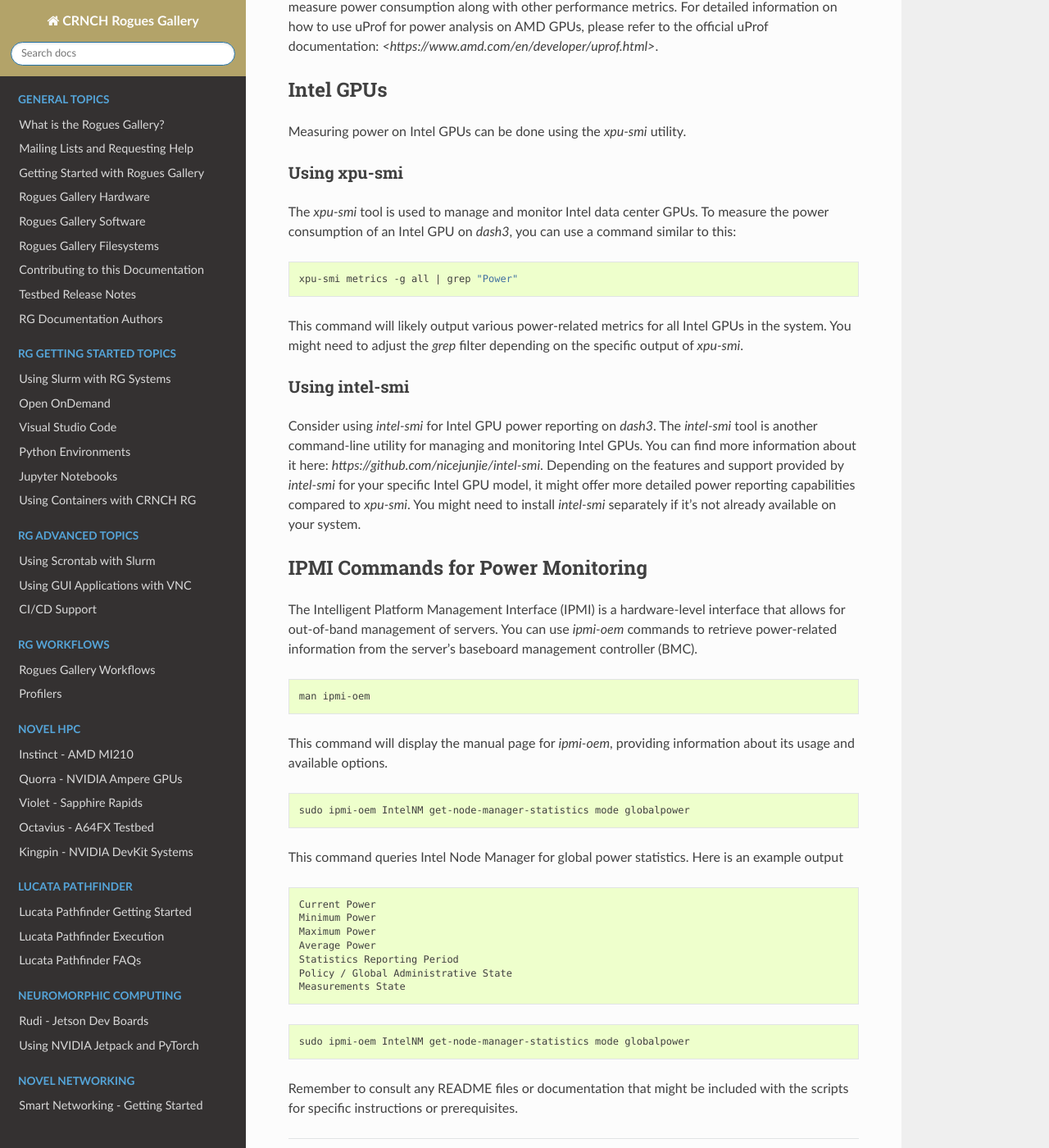
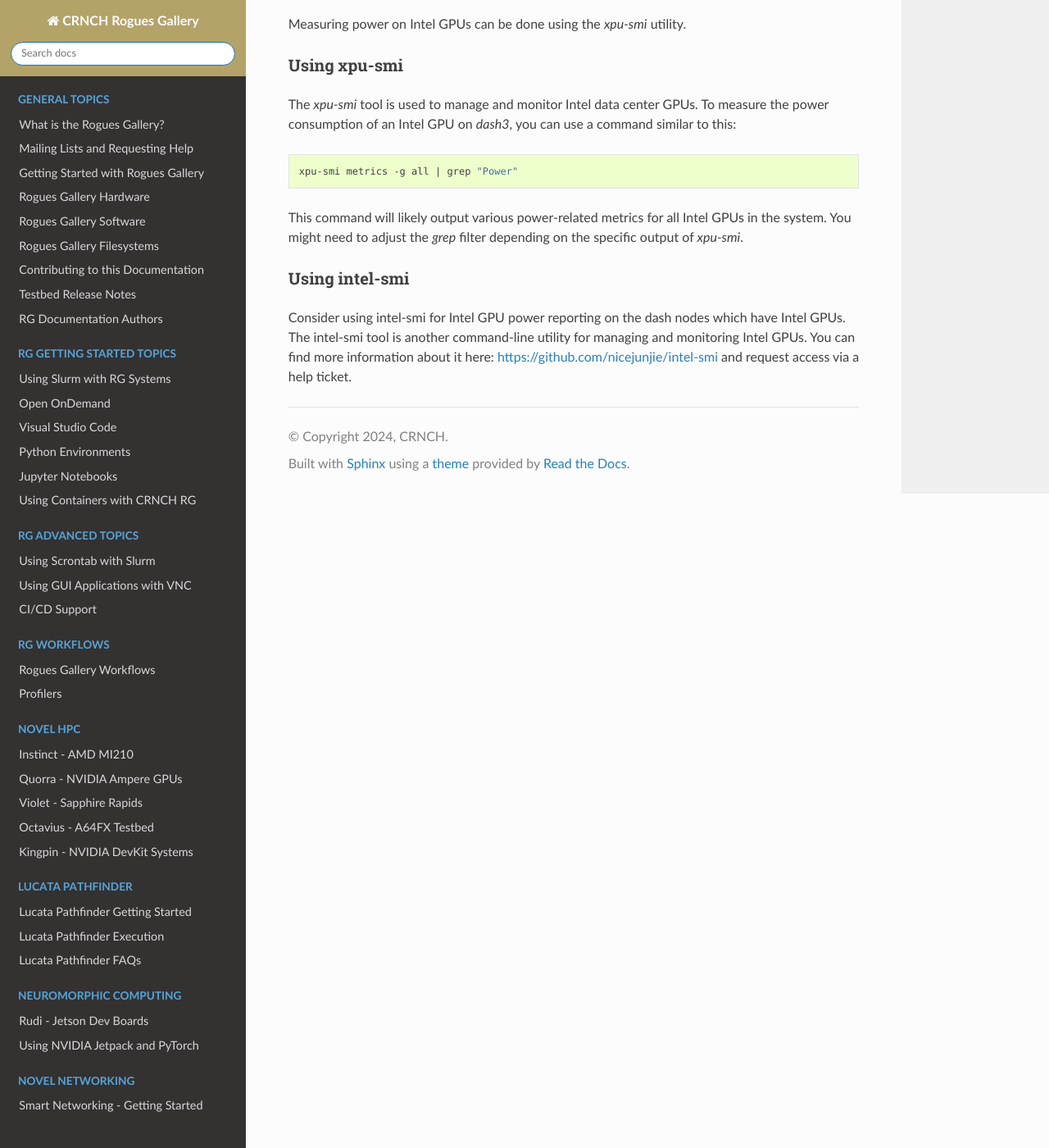
Before and after one commit to gt-crnch-rg/read-the-docs, a Sphinx documentation site: the page built from docs/measurements/gpu-power-monitoring.rst, in a window 1280 px wide and 1400 px high, scrolled down 3601 px. Shown: the whole window at 82% size. Built offline with Sphinx 7.4.7 and the Read the Docs theme 3.1.0, drawn with Linux system fonts in a browser that asks for light colours; pages that are not in the unit, such as notebooks, are missing from menus; some of the changed text lies outside the part shown.

Commit message:
updated docs + file refactoring

```diff
--- a/docs/measurements/gpu-power-monitoring.rst
+++ b/docs/measurements/gpu-power-monitoring.rst
@@ -68,14 +68,7 @@
 Using DCGM
 ~~~~~~~~~~
 
-DCGM offers a higher-level interface for GPU monitoring and management. An example of using DCGM to measure power can often be found within Slurm prolog scripts used in high-performance computing environments. These scripts are executed before a job starts and can be used to gather information about the allocated resources.
-
-.. code-block:: bash
-
-   less /projects/slurm/scripts/prolog
-   less /projects/slurm/scripts/epilog
-
-The Slurm prolog script initializes DCGM monitoring at the beginning of a job, and the epilog script stops monitoring and saves the collected data at the end of the job.
+DCGM offers a higher-level interface for GPU monitoring and management. DCGM is often integrated into workload management systems like Slurm to automatically collect GPU monitoring data for jobs. This is commonly done using Slurm prolog and epilog scripts, which are executed by Slurm before and after a job runs, respectively. The Slurm prolog script initializes DCGM monitoring at the beginning of a job, and the epilog script stops monitoring and saves the collected data at the end of the job.
 The output of the DCGM monitoring is then saved to files.
 
 **Prolog Script Examples:**
@@ -182,37 +175,4 @@
 Using intel-smi
 ~~~~~~~~~~~~~~~
 
-Consider using `intel-smi` for Intel GPU power reporting on `dash3`. The `intel-smi` tool is another command-line utility for managing and monitoring Intel GPUs. You can find more information about it here: `https://github.com/nicejunjie/intel-smi`. Depending on the features and support provided by `intel-smi` for your specific Intel GPU model, it might offer more detailed power reporting capabilities compared to `xpu-smi`. You might need to install `intel-smi` separately if it's not already available on your system.
-
-IPMI Commands for Power Monitoring
-==================================
-
-The Intelligent Platform Management Interface (IPMI) is a hardware-level interface that allows for out-of-band management of servers. You can use `ipmi-oem` commands to retrieve power-related information from the server's baseboard management controller (BMC).
-
-.. code-block:: bash
-
-   man ipmi-oem
-
-This command will display the manual page for `ipmi-oem`, providing information about its usage and available options.
-
-.. code-block:: bash
-
-   sudo ipmi-oem IntelNM get-node-manager-statistics mode globalpower
-
-This command queries Intel Node Manager for global power statistics. Here is an example output
-
-.. code-block:: text
-
-   Current Power                                                                                                                                                                                       : 575 Watts
-   Minimum Power                                                                                                                                                                                       : 13 Watts
-   Maximum Power                                                                                                                                                                                       : 1017 Watts
-   Average Power                                                                                                                                                                     1192196 seconds    579 Watts
-   Statistics Reporting Period
-   Policy / Global Administrative State                                                                                                                                     In Progress                 : Enabled
-   Measurements State
-
-.. code-block:: bash
-
-   sudo ipmi-oem IntelNM get-node-manager-statistics mode globalpower
-
-Remember to consult any README files or documentation that might be included with the scripts for specific instructions or prerequisites.
+Consider using intel-smi for Intel GPU power reporting on the dash nodes which have Intel GPUs. The intel-smi tool is another command-line utility for managing and monitoring Intel GPUs. You can find more information about it here: https://github.com/nicejunjie/intel-smi and request access via a help ticket.
```
Also changed, not shown: docs/measurements/system-power-monitoring.rst (+32 -0 lines).
